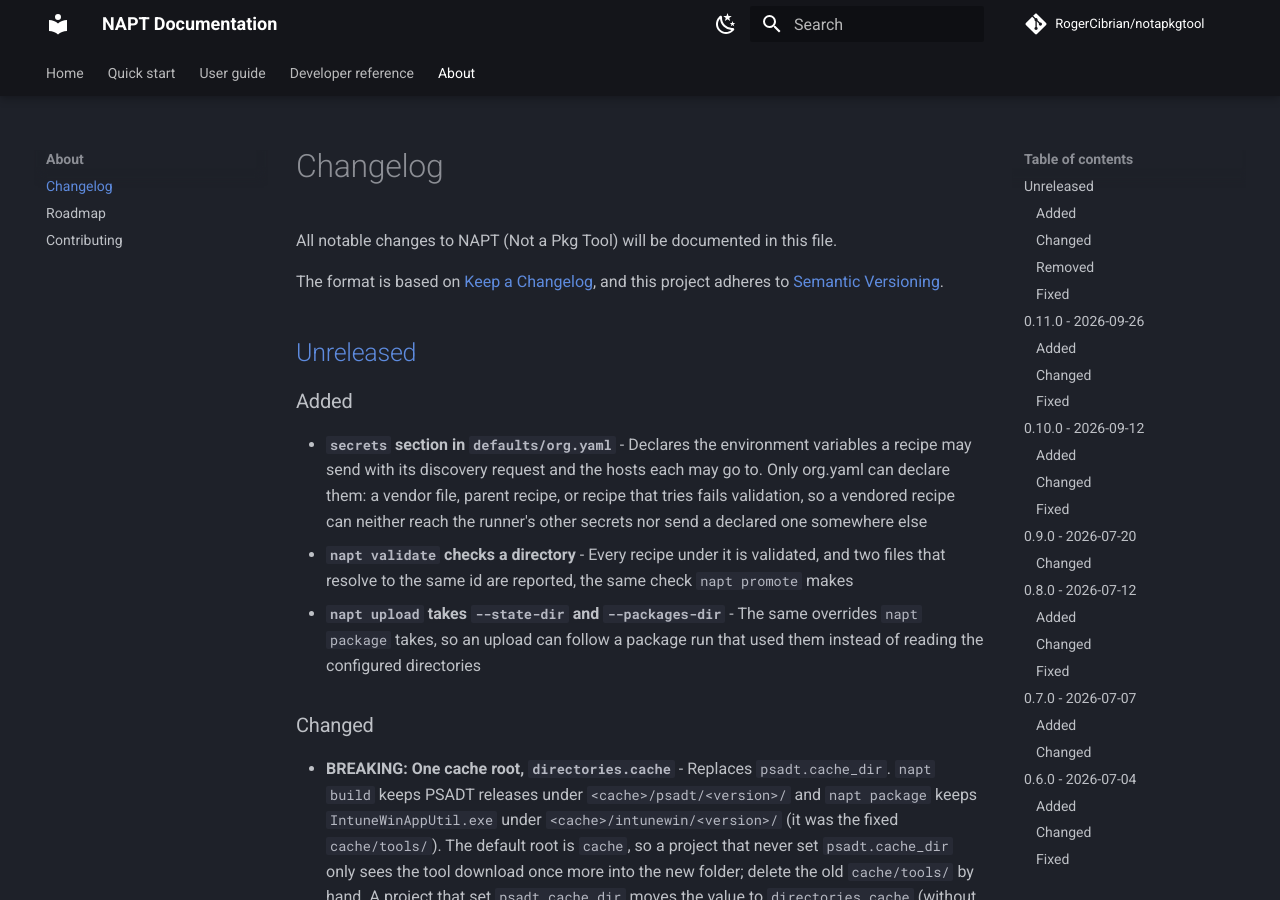
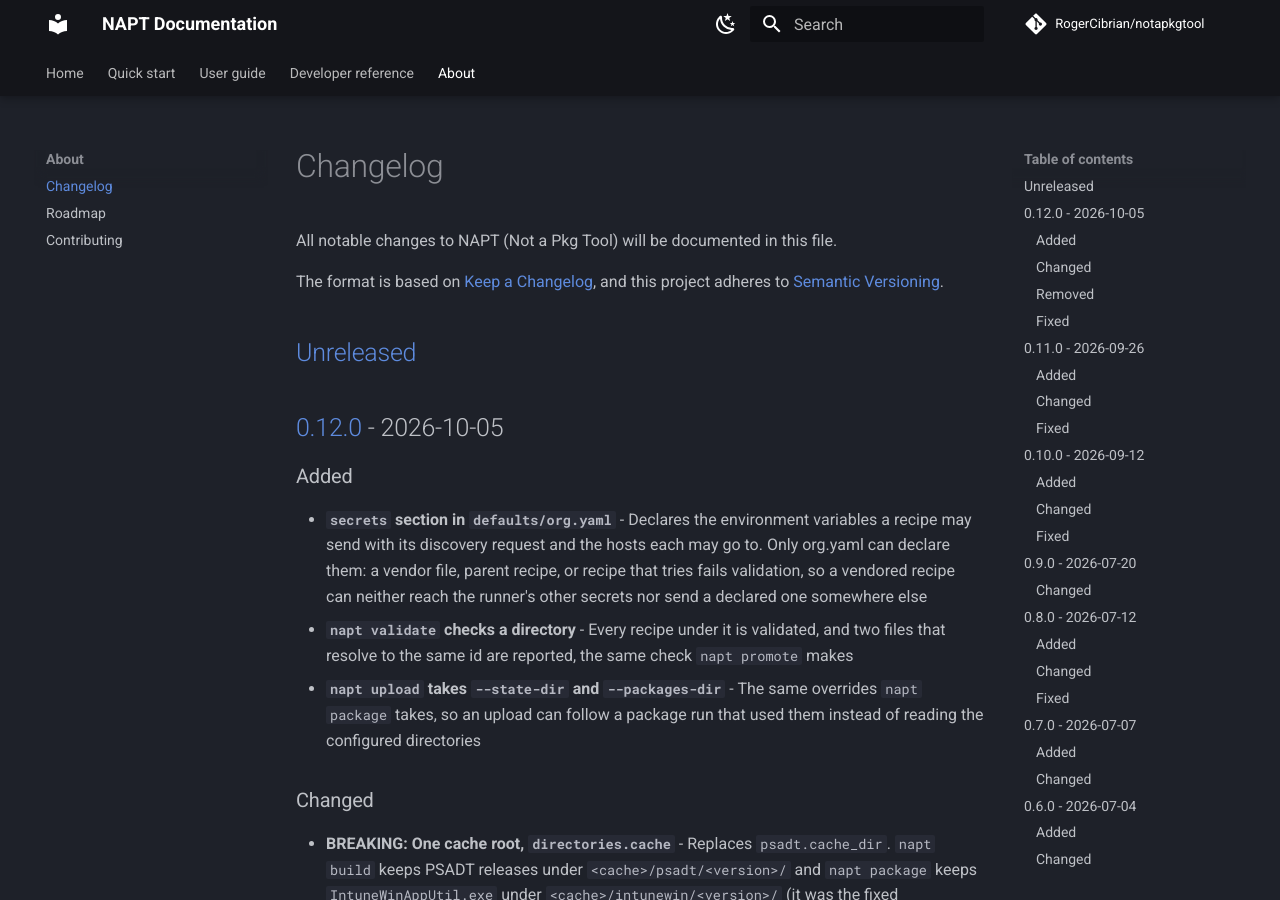
Before and after one commit to RogerCibrian/notapkgtool, an MkDocs documentation site: the page built from docs/changelog.md, in a window 1280 px wide and 900 px high. Built offline with MkDocs 1.6.1 and Material for MkDocs 9.7.7, drawn with Linux system fonts in a browser that asks for light colours; comment, search, counter and statistics services are not loaded.

Commit message:
chore: Prepare release 0.12.0 (#164)

```diff
--- a/docs/changelog.md
+++ b/docs/changelog.md
@@ -6,6 +6,8 @@ The format is based on [Keep a Changelog](https://keepachangelog.com/en/1.1.0/),
 and this project adheres to [Semantic Versioning](https://semver.org/spec/v2.0.0.html).
 
 ## [Unreleased]
+
+## [0.12.0] - 2026-10-05
 
 ### Added
 
@@ -1156,7 +1158,8 @@ Initial internal release.
 - **Robust Downloads** - Retry logic, atomic writes, SHA-256 verification, and conditional requests
 
 
-[Unreleased]: https://github.com/RogerCibrian/notapkgtool/compare/0.11.0...HEAD
+[Unreleased]: https://github.com/RogerCibrian/notapkgtool/compare/0.12.0...HEAD
+[0.12.0]: https://github.com/RogerCibrian/notapkgtool/compare/0.11.0...0.12.0
 [0.11.0]: https://github.com/RogerCibrian/notapkgtool/compare/0.10.0...0.11.0
 [0.10.0]: https://github.com/RogerCibrian/notapkgtool/compare/0.9.0...0.10.0
 [0.9.0]: https://github.com/RogerCibrian/notapkgtool/compare/0.8.0...0.9.0
--- a/pyproject.toml
+++ b/pyproject.toml
@@ -1,6 +1,6 @@
 [project]
 name = "napt"
-version = "0.11.0"
+version = "0.12.0"
 description = "Automates the entire workflow for packaging Windows applications and deploying them to Microsoft Intune"
 readme = "README.md"
 license = "Apache-2.0"
```
